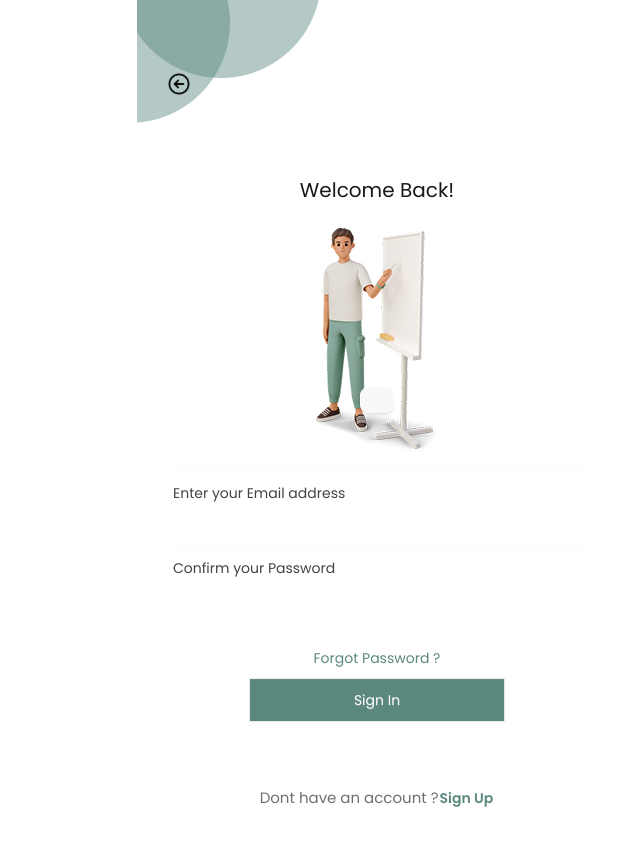
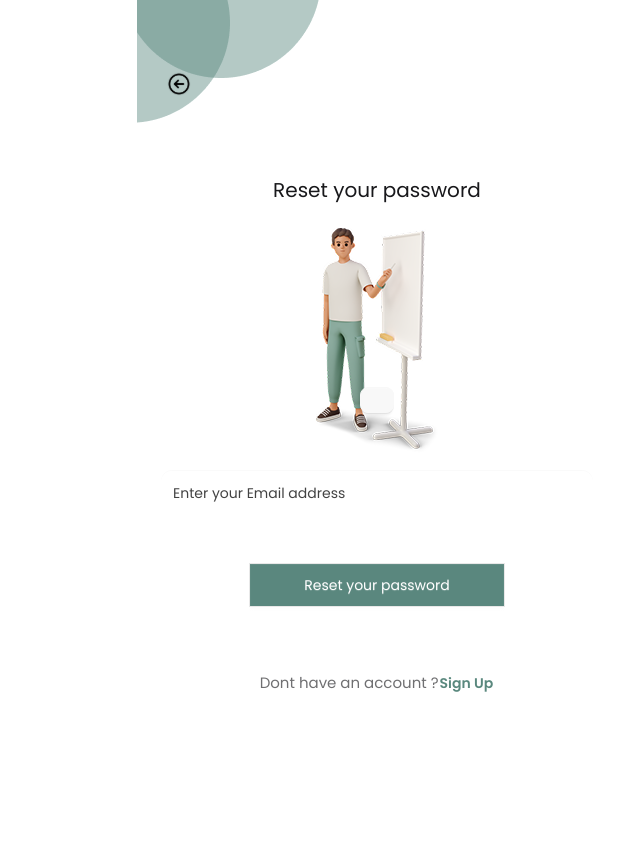
Before and after one commit to gogoyun/todo, a Vue app: page /forgotpassword in a window 1280 px wide. Before the commit this address led to /signin. Shown: the whole page, without its empty margins (263-903 px from the left). After the commit the page ends 800 px from the top, so only its background shows below. Built offline with nearby package versions, Linux system fonts and the light colour scheme; no server answers; the HTML template or start-up script is replaced by a standard one; what tailwindcss-animated would draw is missing.

Commit message:
[feat] add Forgot Password

```diff
--- /dev/null
+++ b/src/components/ForgotPassword.vue
@@ -0,0 +1,71 @@
+<script setup lang="ts">
+import { useForm } from 'vee-validate'
+import * as yup from 'yup'
+import { useI18n } from 'vue-i18n'
+const { t } = useI18n()
+import { postForgot } from '@/services/axios'
+import { useRouter } from 'vue-router'
+const router = useRouter();
+import { useToastStore, useUserStore } from '@/stores';
+const storeToast = useToastStore();
+const storeUser = useUserStore();
+const schema = yup.object({
+	email: yup.string().email(t('validate.email.error')).required(t('validate.email.required')),
+})
+
+const { handleSubmit, errors, defineField } = useForm({
+	validationSchema: schema,
+	initialValues: {
+		email: '',
+	}
+})
+const [email] = defineField('email');
+const formSubmit = handleSubmit(async(values) => {
+	//取得token
+	await postForgot({
+		email: values.email,
+	}).then(res => {
+		if (res?.data.code === 200) {
+			storeToast.toastData = {
+				status: true,
+				type: 'success',
+				message: t('validate.success.sendEmail'),
+				ms: 3000
+			};
+		}
+	}).catch(error => {
+		storeToast.toastData = {
+			status: true,
+			type: 'error',
+			message: t('validate.error.apiFaild'),
+			ms: 3000
+		};
+	});
+},(errors) => {
+	console.log("errors", errors);
+})
+</script>
+
+<template>
+	<form @submit.prevent="formSubmit">
+		<div class="flex flex-col justify-center content-center">
+			<h1 class="text-xl text-center mt-12 mb-6">{{ t('forgot.title') }}</h1>
+			<img src="@/assets/images/login_pic.png" class="inline-block mx-auto" :alt="t('forgot.title')">
+			<fieldset class="fieldset flex flex-col mt-3 mb-5">
+				<div>
+					<input type="email" class="input w-full h-[47px] border-0 rounded-[11px]" :placeholder="t('forgot.emailPlaceholder')" v-model="email" name="email">
+					<div class="error-text mt-1 px-1 h-[18px]">{{ errors.email }}</div>
+				</div>
+			</fieldset>
+		</div>
+		<div class="bottom text-center">
+			<button type="submit" class="btn btn-md btn-wide bg-primary text-base-100 font-normal rounded-none h-[44px] mb-14">{{ t('forgot.submitButton') }}</button>
+			<div class="flex justify-center items-center text-[15px]">
+				<p class="opacity-62">{{ t('forgot.haventAccount') }}</p>
+				<button class="btn btn-link opacity-100" @click="router.push('/signup')">{{ t('forgot.signUp') }}</button>
+			</div>
+		</div>
+	</form>
+</template>
+<style scoped>
+</style>
--- a/src/components/Header.vue
+++ b/src/components/Header.vue
@@ -16,7 +16,7 @@
     }
   })
   const positionSignout = computed(() => {
-    if(route.name === 'signin' || route.name === 'signup' || route.name === 'NotFound') {
+    if(route.name === 'signin' || route.name === 'signup' || route.name === 'forgotpassword' || route.name === 'NotFound') {
       return 'hidden';
     }else if (route.name === 'list') {
       return 'top-6';
--- a/src/components/Signin.vue
+++ b/src/components/Signin.vue
@@ -87,7 +87,7 @@ const formSubmit = handleSubmit(async(values) => {
 					<div class="error-text mt-1 px-1 h-[18px]">{{ errors.password }}</div>
 				</div>
 			</fieldset>
-			<button class="btn btn-link font-normal">{{ t('signin.forgotPassword') }}</button>
+			<button type="button" class="btn btn-link font-normal" @click="router.push('/forgotpassword')">{{ t('signin.forgotPassword') }}</button>
 		</div>
 		<div class="bottom text-center">
 			<button type="submit" class="btn btn-md btn-wide bg-primary text-base-100 font-normal rounded-none h-[44px] mb-14">{{ t('signin.submitButton') }}</button>
--- a/src/i18n/locales/en.ts
+++ b/src/i18n/locales/en.ts
@@ -21,6 +21,13 @@ export default {
     passwordPlaceholder: 'Confirm your Password',
     forgotPassword: 'Forgot Password ?',
     submitButton: 'Sign In',
+    signUp: 'Sign Up',
+    haventAccount: 'Dont have an account ?'
+  },
+  forgot: {
+    title: 'Reset your password',
+    emailPlaceholder: 'Enter your Email address',
+    submitButton: 'Reset your password',
     signUp: 'Sign Up',
     haventAccount: 'Dont have an account ?'
   },
@@ -62,6 +69,7 @@ export default {
       signup: 'Registration successful!',
       signin: 'Login successful',
       signout: 'Logged out successful',
+      sendEmail: 'send successful',
       add: 'Added successful',
     },
     error: {
--- a/src/i18n/locales/zh.ts
+++ b/src/i18n/locales/zh.ts
@@ -23,6 +23,12 @@ export default {
     submitButton: '登入',
     signUp: '立即註冊',
     dontHaveAnAcc: '還沒有帳號 ?'
+  },
+  forgot: {
+    title: '重設您的密碼',
+    submitButton: '重設您的密碼',
+    signUp: '立即註冊',
+    haventAccount: '還沒有帳號 ?'
   },
   list: {
     welcome: '歡迎',
@@ -62,6 +68,7 @@ export default {
       signup: '註冊成功',
       signin: '登入成功',
       signout: '登出成功',
+      sendEmail: '密碼重設信已寄出',
       add: '新增成功',
     },
     error: {
--- a/src/router/index.ts
+++ b/src/router/index.ts
@@ -26,6 +26,11 @@ const router = createRouter({
       component: () => import('../views/SignInView.vue'),
     },
     {
+      path: '/forgotpassword',
+      name: 'forgotpassword',
+      component: () => import('../views/ForgotPasswordView.vue'),
+    },
+    {
       path: '/add',
       name: 'add',
       component: () => import('../views/AddView.vue'),
@@ -49,7 +54,7 @@ function isUserEmpty() {
 
 router.beforeEach((to, from) => {
   const storeUser = useUserStore();
-  if ( isUserEmpty() && to.name !== 'signin' && to.name !== 'signup') {
+  if ( isUserEmpty() && to.name !== 'signin' && to.name !== 'signup' && to.name !== 'forgotpassword') {
     storeUser.preLoginPath = to.fullPath;
     return { name: 'signin' }
   }
--- a/src/services/axios.ts
+++ b/src/services/axios.ts
@@ -63,6 +63,8 @@ axiosInstanceAuth.interceptors.response.use(function (response) {
 const postRegister = (data: JSON) => axiosInstance.post('/register', data);
 // 登入
 const postLogin = (data: JSON) => axiosInstance.post('/login', data);
+// 忘記密碼
+const postForgot = (data:JSON) => axiosInstance.post('/forgot-password', data);
 
 // 列表
 const getTodos = () => axiosInstanceAuth.get('/todos');
@@ -76,4 +78,4 @@ const patchStatus = (id: number, data: JSON) => axiosInstanceAuth.patch('/todos/
 const delTodos = (id: number) => axiosInstanceAuth.delete('/todos/'+id);
 
 
-export { postRegister, postLogin, getTodos, postTodos, putTodos, patchStatus, delTodos };
+export { postRegister, postLogin, postForgot, getTodos, postTodos, putTodos, patchStatus, delTodos };
--- /dev/null
+++ b/src/views/ForgotPasswordView.vue
@@ -0,0 +1,9 @@
+<script setup lang="ts">
+import ForgotPassword from '../components/ForgotPassword.vue'
+</script>
+
+<template>
+  <main class="flex flex-1 flex-col justify-between content-center p-6">
+    <ForgotPassword />
+  </main>
+</template>
```
